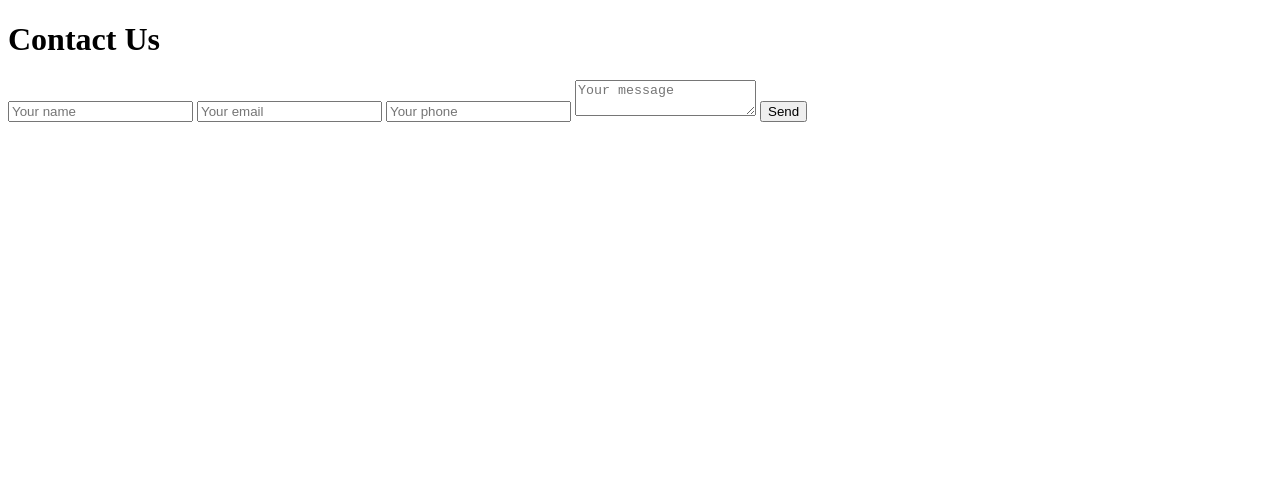
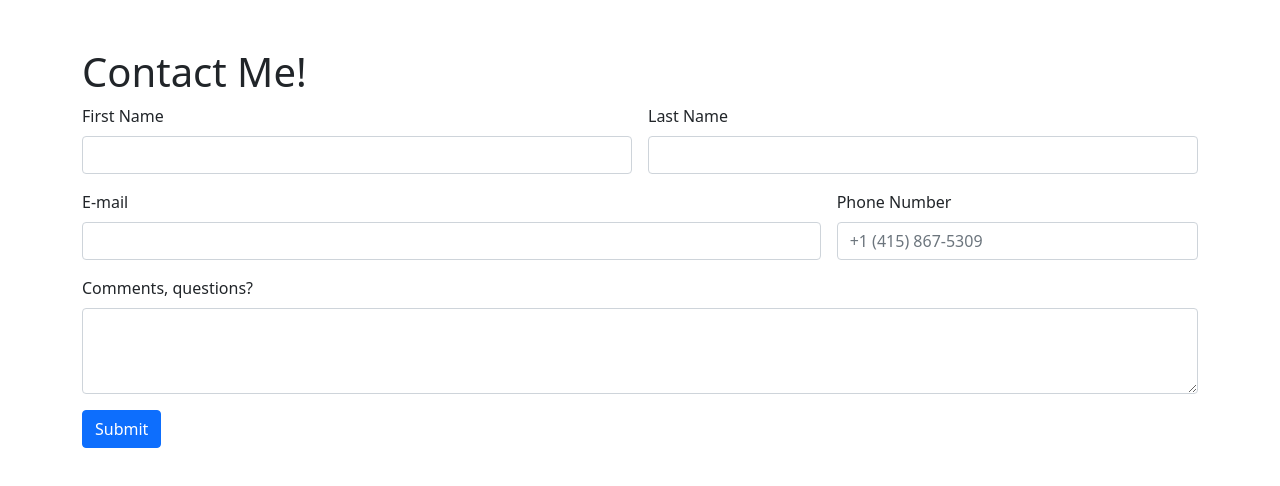
Before and after one commit to Exeryze/formsubmit, a plain HTML site: page index.html in a window 1280 px wide. Drawn offline with nearby package versions, Linux system fonts and the light colour scheme.

Commit message:
Add files via upload

```diff
--- a/index.html
+++ b/index.html
@@ -1,26 +1,63 @@
-<!DOCTYPE html>
-<html lang="en" dir="ltr">
+<!doctype html>
+<html lang="en">
   <head>
+    <!-- Required meta tags -->
     <meta charset="utf-8">
-    <title></title>
-    <link rel="stylesheet" href="style.css">
     <meta name="viewport" content="width=device-width, initial-scale=1">
+
+    <!-- Bootstrap CSS -->
+    <link href="https://cdn.jsdelivr.net/npm/bootstrap@5.0.1/dist/css/bootstrap.min.css" rel="stylesheet" integrity="sha384-+0n0xVW2eSR5OomGNYDnhzAbDsOXxcvSN1TPprVMTNDbiYZCxYbOOl7+AMvyTG2x" crossorigin="anonymous">
+
+    <title>Hello, world!</title>
   </head>
   <body>
 
-<div class="contact-section">
+    <div class="container mt-5">
+        <h1>Contact Me!</h1>
+        <form class="row g-3" action="https://formsubmit.co" method="POST">
+          <!-- Honeypot -->
+          <input type="text" name="_honey" style="display: none;">
 
-  <h1>Contact Us</h1>
-  <div class="border"></div>
-  <form class="contact-form" action="https://formsubmit.co/fd01608ac4dc5e22fc93b1ef6b32f545" method="post">
-    <input type="text" class="contact-form-text" placeholder="Your name">
-    <input type="email" class="contact-form-text" placeholder="Your email">
-    <input type="text" class="contact-form-text" placeholder="Your phone">
-    <textarea class="contact-form-text" placeholder="Your message"></textarea>
-    <input type="submit" class="contact-form-btn" value="Send">
-  </form>
-</div>
+          <!-- Disable Captcha -->
+          <input type="hidden" name="_captcha" value="false">
 
+          <input type="hidden" name="_next" value="https://haydn5.github.io/formsubmitdemo/success.html" >
 
+          <div class="col-md-6">
+            <label for="firstName" class="form-label">First Name</label>
+            <input type="text" class="form-control" name="name" id="firstName" required>
+          </div>
+          <div class="col-md-6">
+            <label for="lastName" class="form-label">Last Name</label>
+            <input type="text" class="form-control" name="Last&nbsp;Name" id="lastName" required>
+          </div>
+          <div class="col-md-8">
+            <label for="emailInfo" class="form-label">E-mail</label>
+            <input type="email" class="form-control" name="email" id="emailInfo" required>
+          </div>
+          <div class="col-md-4">
+            <label for="phoneNumber" class="form-label">Phone Number</label>
+            <input type="text" class="form-control" name="phone" id="phoneNumber" placeholder="+1 (415) 867-5309">
+          </div>
+          <div class="col-md-12">
+            <label for="comments" class="form-label">Comments, questions?</label>
+            <textarea class="form-control" id="comments" name="comments,&nbsp;questions" rows="3" required></textarea>
+          </div>
+          <div class="col-md-12">
+            <button type="submit" class="btn btn-primary">Submit</button>
+          </div>
+        </form>
+    </div>
+
+    <!-- Optional JavaScript; choose one of the two! -->
+
+    <!-- Option 1: Bootstrap Bundle with Popper -->
+    <script src="https://cdn.jsdelivr.net/npm/bootstrap@5.0.1/dist/js/bootstrap.bundle.min.js" integrity="sha384-gtEjrD/SeCtmISkJkNUaaKMoLD0//ElJ19smozuHV6z3Iehds+3Ulb9Bn9Plx0x4" crossorigin="anonymous"></script>
+
+    <!-- Option 2: Separate Popper and Bootstrap JS -->
+    <!--
+    <script src="https://cdn.jsdelivr.net/npm/@popperjs/core@2.9.2/dist/umd/popper.min.js" integrity="sha384-IQsoLXl5PILFhosVNubq5LC7Qb9DXgDA9i+tQ8Zj3iwWAwPtgFTxbJ8NT4GN1R8p" crossorigin="anonymous"></script>
+    <script src="https://cdn.jsdelivr.net/npm/bootstrap@5.0.1/dist/js/bootstrap.min.js" integrity="sha384-Atwg2Pkwv9vp0ygtn1JAojH0nYbwNJLPhwyoVbhoPwBhjQPR5VtM2+xf0Uwh9KtT" crossorigin="anonymous"></script>
+    -->
   </body>
 </html>
```
Also changed, not shown: success.html (added, +31 -0 lines).
